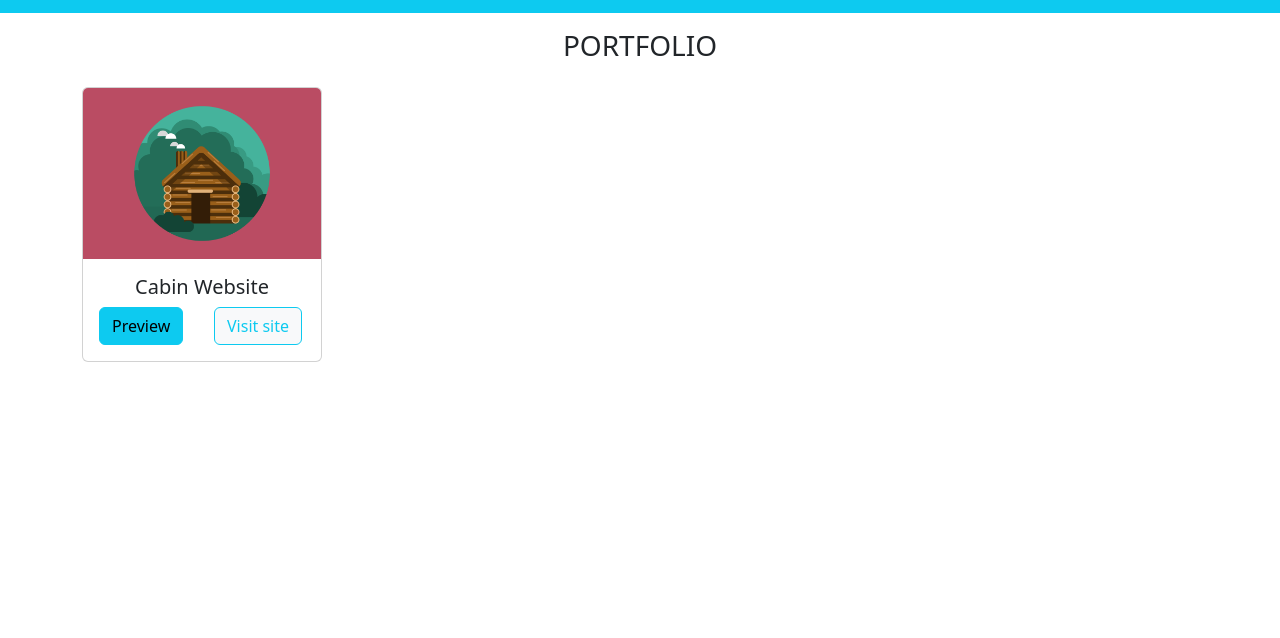
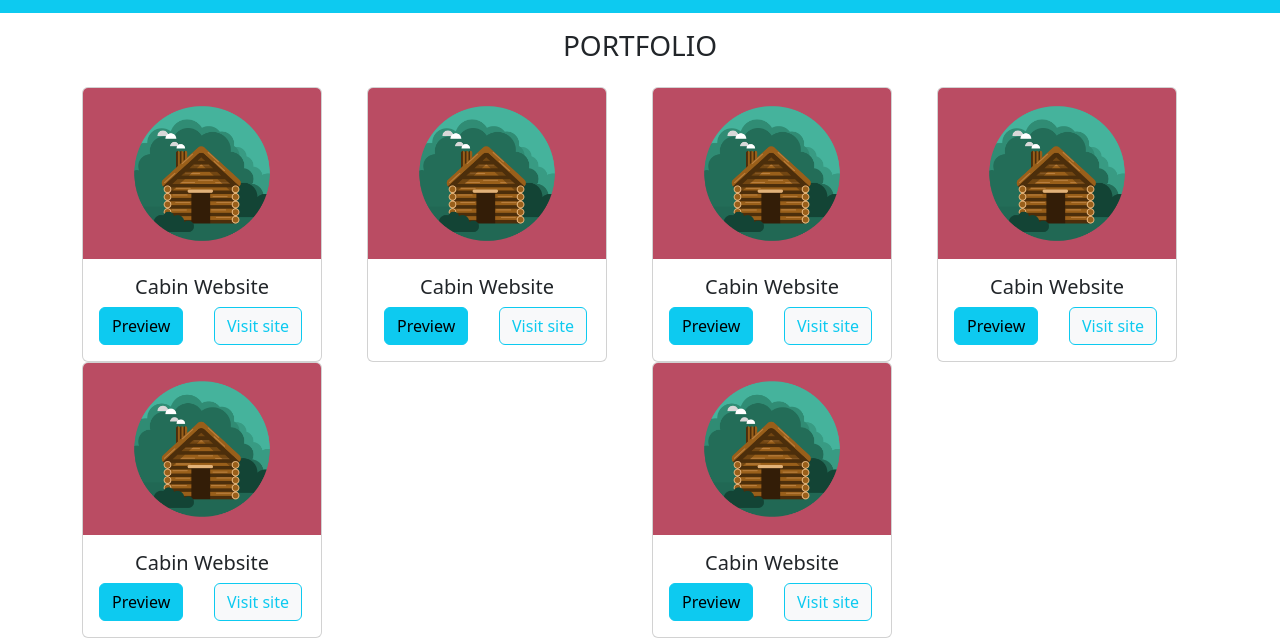
Before and after one commit to Redux234/bootstrap-html-freelancer, a plain HTML site: page index.html in a window 1280 px wide. Shown: the part 363-1001 px from the top of the page. Before the commit the page ends 800 px from the top, so only its background shows below. Drawn offline with nearby package versions, Linux system fonts and the light colour scheme.

Commit message:
6 card da sistemare

```diff
--- a/index.html
+++ b/index.html
@@ -52,6 +52,86 @@
                     </div>
                 </div>
             </div>
+            <div class="col">
+                <div class="card" style="width: 15rem;">
+                    <img src="img/portfolio/cabin.png" class="card-img-top" alt="cabin">
+                    <div class="card-body">
+                        <h5 class="card-title text-center">Cabin Website</h5>
+                        <div class="row">
+                            <div class="col-6">
+                                <a href="#" class="btn btn-info">Preview</a>
+                            </div>
+                            <div class="col-6">
+                                <a href="#" class="btn btn-light text-info border-info">Visit site</a>
+                            </div>
+                        </div>
+                    </div>
+                </div>
+            </div>
+            <div class="col">
+                <div class="card" style="width: 15rem;">
+                    <img src="img/portfolio/cabin.png" class="card-img-top" alt="cabin">
+                    <div class="card-body">
+                        <h5 class="card-title text-center">Cabin Website</h5>
+                        <div class="row">
+                            <div class="col-6">
+                                <a href="#" class="btn btn-info">Preview</a>
+                            </div>
+                            <div class="col-6">
+                                <a href="#" class="btn btn-light text-info border-info">Visit site</a>
+                            </div>
+                        </div>
+                    </div>
+                </div>
+            </div>
+            <div class="col">
+                <div class="card" style="width: 15rem;">
+                    <img src="img/portfolio/cabin.png" class="card-img-top" alt="cabin">
+                    <div class="card-body">
+                        <h5 class="card-title text-center">Cabin Website</h5>
+                        <div class="row">
+                            <div class="col-6">
+                                <a href="#" class="btn btn-info">Preview</a>
+                            </div>
+                            <div class="col-6">
+                                <a href="#" class="btn btn-light text-info border-info">Visit site</a>
+                            </div>
+                        </div>
+                    </div>
+                </div>
+            </div>
+            <div class="col">
+                <div class="card" style="width: 15rem;">
+                    <img src="img/portfolio/cabin.png" class="card-img-top" alt="cabin">
+                    <div class="card-body">
+                        <h5 class="card-title text-center">Cabin Website</h5>
+                        <div class="row">
+                            <div class="col-6">
+                                <a href="#" class="btn btn-info">Preview</a>
+                            </div>
+                            <div class="col-6">
+                                <a href="#" class="btn btn-light text-info border-info">Visit site</a>
+                            </div>
+                        </div>
+                    </div>
+                </div>
+            </div>
+            <div class="col">
+                <div class="card" style="width: 15rem;">
+                    <img src="img/portfolio/cabin.png" class="card-img-top" alt="cabin">
+                    <div class="card-body">
+                        <h5 class="card-title text-center">Cabin Website</h5>
+                        <div class="row">
+                            <div class="col-6">
+                                <a href="#" class="btn btn-info">Preview</a>
+                            </div>
+                            <div class="col-6">
+                                <a href="#" class="btn btn-light text-info border-info">Visit site</a>
+                            </div>
+                        </div>
+                    </div>
+                </div>
+            </div>
         </div>
     </main>
 
```
